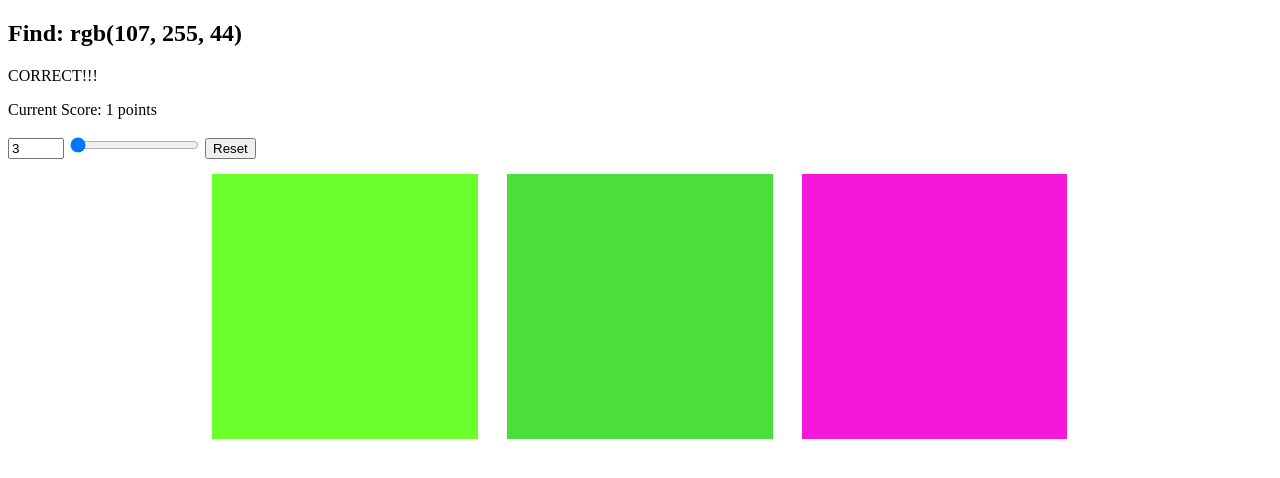
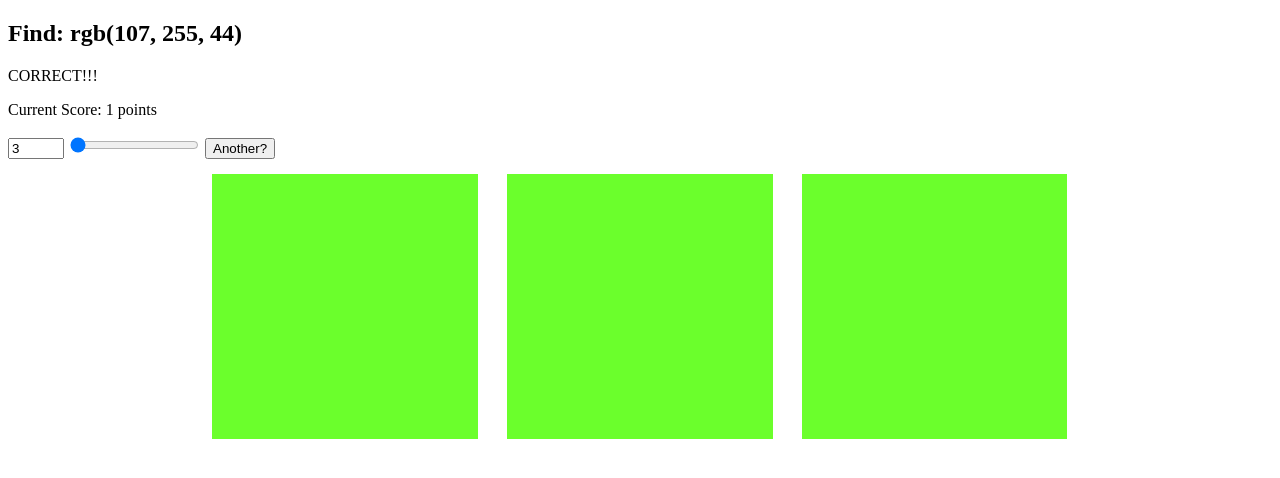
Before and after one commit to ctiller15/Color_Game_Project, a plain HTML site: page index.html in a window 1280 px wide. Both pictures are taken after a click on the element 345 px from the left and 272 px from the top of the page. Drawn offline with Linux system fonts and the light colour scheme.

Commit message:
update reset button, change color scheme on correct answer.

```diff
--- a/app.js
+++ b/app.js
@@ -13,7 +13,7 @@ var score = 0;
 // selecting the important elements
 var infoText = $(".info");
 var colorHead = $("h2");
-var resetButton = $("button");
+var resetButton = $(".reset");
 var gameArea = $("#gameArea");
 var scoreArea = $(".scoreVal");
 
@@ -73,6 +73,8 @@ function resetGame(){
 	squares = document.querySelectorAll(".square");
 	resetColors();
 	infoText.text("");
+	// Resetting the reset button.
+	resetButton.text("reset");
 }
 
 // This function generates a random number between 0 and 256 if no arguments are given.
@@ -103,6 +105,7 @@ function populateSquares(sqList, sr, sg, sb, rng){
 	});
 }
 
+// Handles what happens if the answer to the current puzzle is clicked, or if it is missed.
 function setAnswer(){
 	$(".square").on("click", function(){
 		if($(this).css("background-color") === correctColor){
@@ -112,6 +115,8 @@ function setAnswer(){
 			score += 1;
 			scoreArea.text(score);
 			$(".square").off();
+			$(".square").css("background-color", correctColor);
+			resetButton.text("Another?");
 		} else {
 			infoText.text("BZZ! WRONG! That color was " + $(this).css("background-color"));
 		}
--- a/index.html
+++ b/index.html
@@ -13,7 +13,7 @@
 	<p class="score">Current Score: <span class="scoreVal">0</span> points</p>
 	<input type="number" placeholder="number of squares" step="3" min="3" max="15">
 	<input type="range" step="1" min="1" max="2" value="1">
-	<button>Reset</button>
+	<button class="reset">Reset</button>
 	<div id="gameArea"></div>
 
 	<script type="text/javascript" src="jquery/jquery-3.2.1.js"></script>
```
